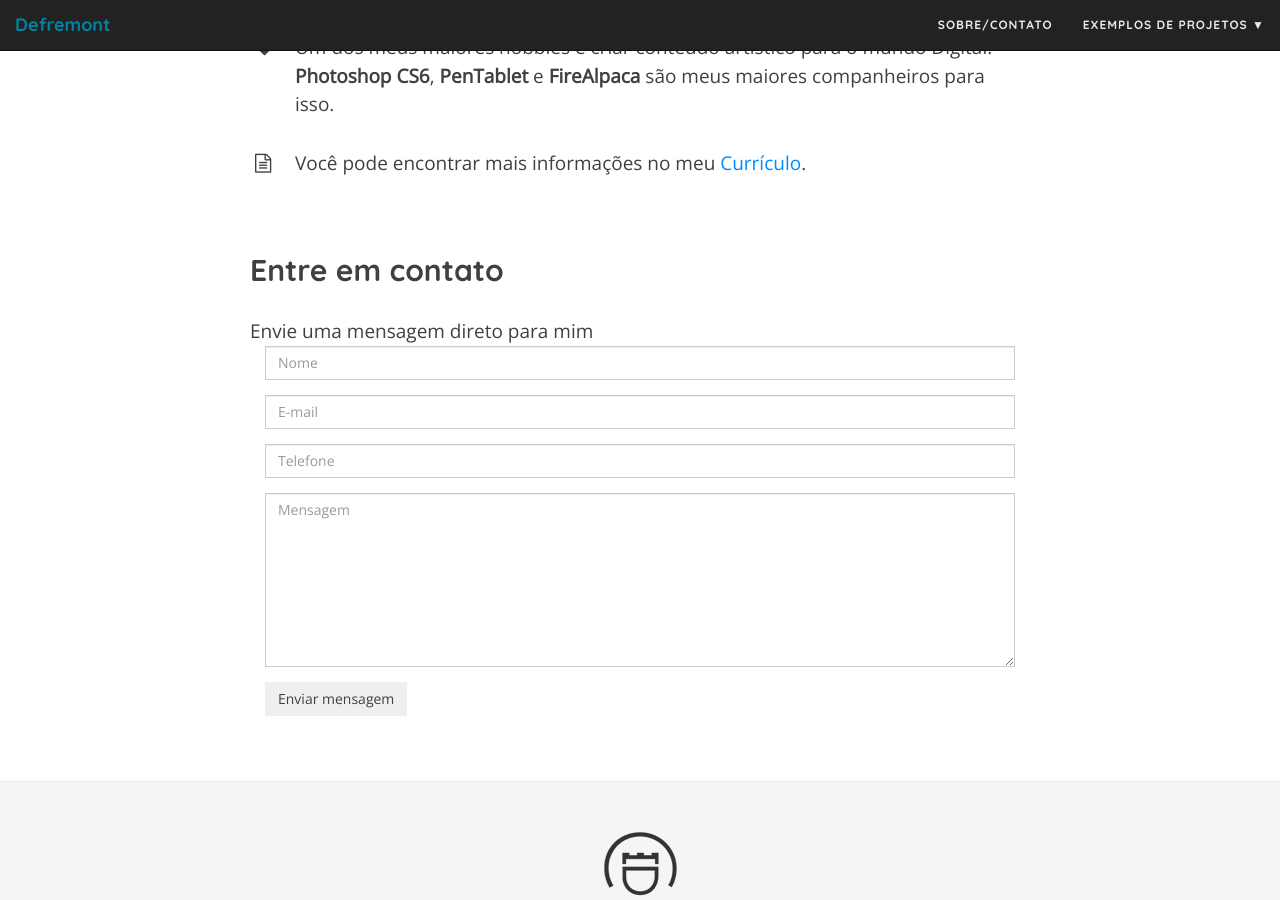
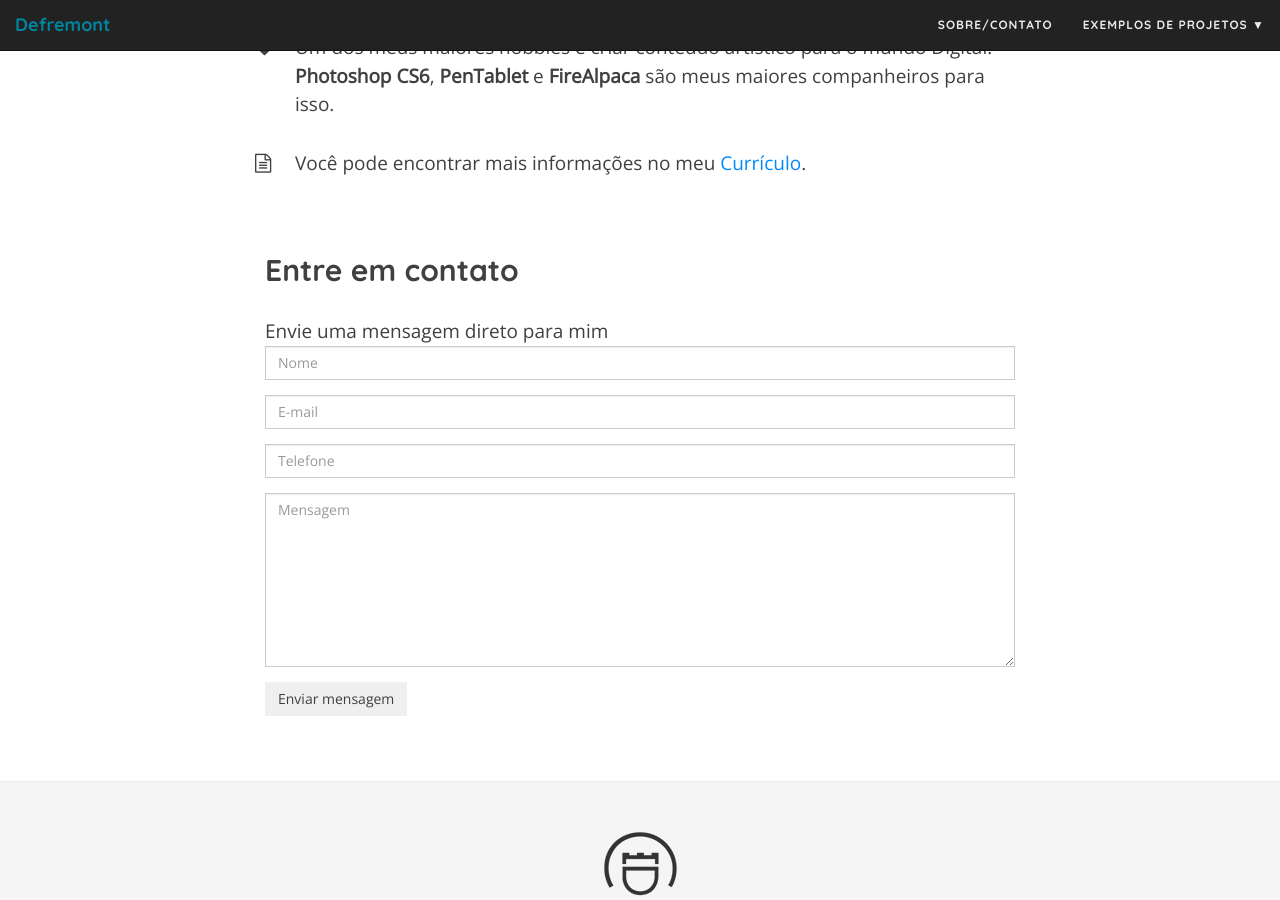
Before and after one commit to defremont/defremont.github.io, a Jekyll site: the page built from aboutme.html, in a window 1280 px wide and 900 px high, scrolled down 645 px. Built offline with Jekyll 4.4.1, drawn with Linux system fonts in a browser that asks for light colours; nearby versions of some CDN libraries.

Commit message:
Update contato.html

```diff
--- a/_includes/contato.html
+++ b/_includes/contato.html
@@ -1,12 +1,12 @@
 
 <div class="row">
-      <div class="section-header">
+      <form name="gform" id="gform" enctype="text/plain" action="https://docs.google.com/forms/d/1I4Y-YYa3HavlvQ_VjpsgiP_3zFNwedx95mpBJpwFGkQ/formResponse" target="hidden_iframe" onsubmit="submitted=true;">
+
+          <div class="col-xs-12 col-sm-12 col-md-12 col-lg-12">
+                 <div class="section-header">
       <h2>Entre em contato</h2>
       <p>Envie uma mensagem direto para mim</p>
     </div>
-      <form name="gform" id="gform" enctype="text/plain" action="https://docs.google.com/forms/d/1I4Y-YYa3HavlvQ_VjpsgiP_3zFNwedx95mpBJpwFGkQ/formResponse" target="hidden_iframe" onsubmit="submitted=true;">
-
-          <div class="col-xs-12 col-sm-12 col-md-12 col-lg-12">
             <div class="form-group">
               <input type="text" class="form-control" placeholder="Nome" name="entry.425654529" id="entry.425654529">
             </div>
```
